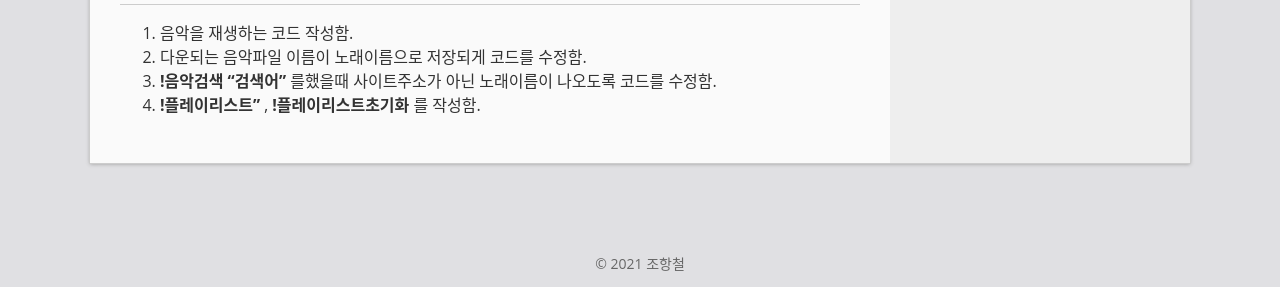
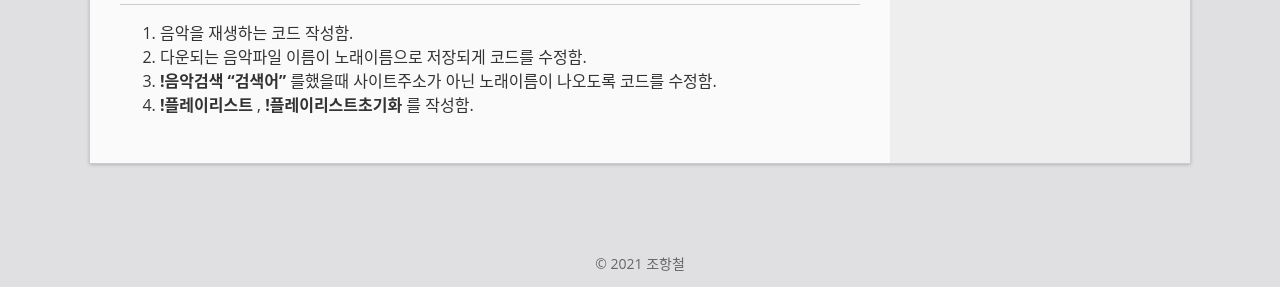
Before and after one commit to chohz1003/chohz1003.github.com, a Jekyll site: the page built from _posts/2021-07-17-Discord-Bot.md, in a window 1280 px wide. Shown: the part 1668-1955 px from the top of the page. Built offline with Jekyll 4.4.1, drawn with Linux system fonts in a browser that asks for light colours.

```diff
--- a/_posts/2021-07-17-Discord-Bot.md
+++ b/_posts/2021-07-17-Discord-Bot.md
@@ -53,4 +53,4 @@ pip install youtube-dl #유튜브영상 다운
 1. 음악을 재생하는 코드 작성함.
 2. 다운되는 음악파일 이름이 노래이름으로 저장되게 코드를 수정함.
 3. **!음악검색 "검색어"** 를했을때 사이트주소가 아닌 노래이름이 나오도록 코드를 수정함.
-4. **!플레이리스트"** , **!플레이리스트초기화** 를 작성함.
+4. **!플레이리스트** , **!플레이리스트초기화** 를 작성함.
```
